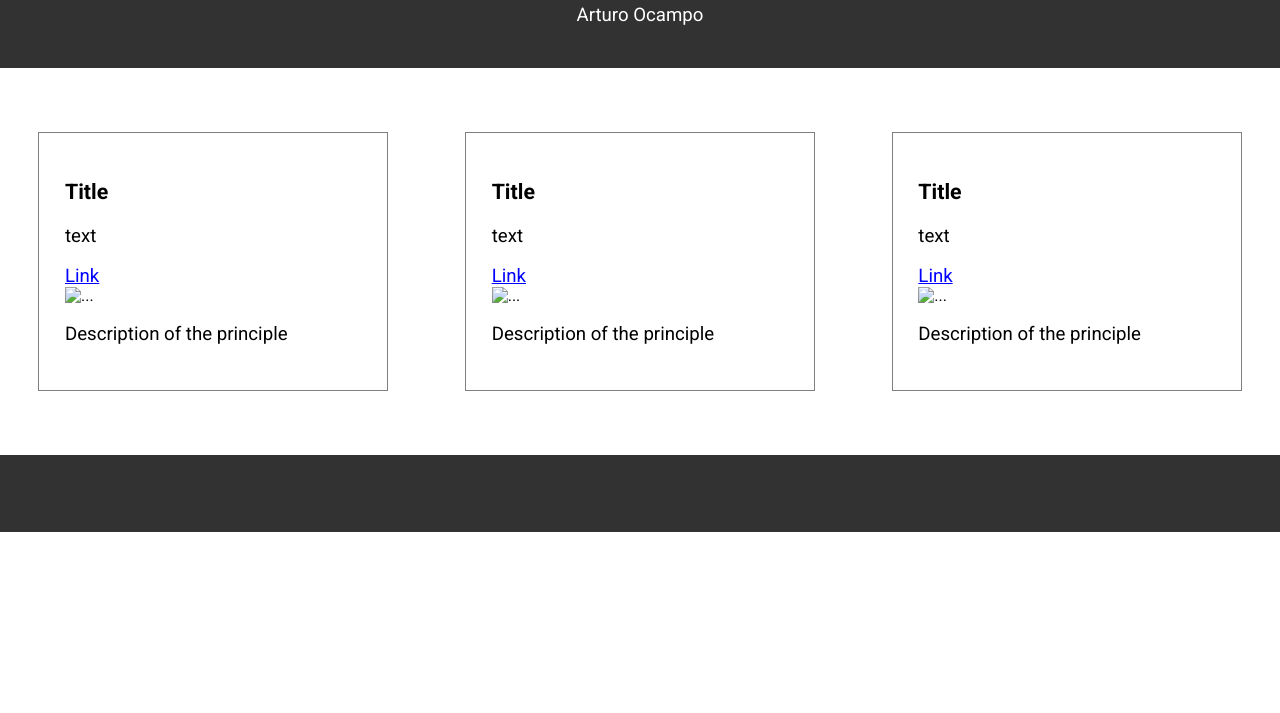
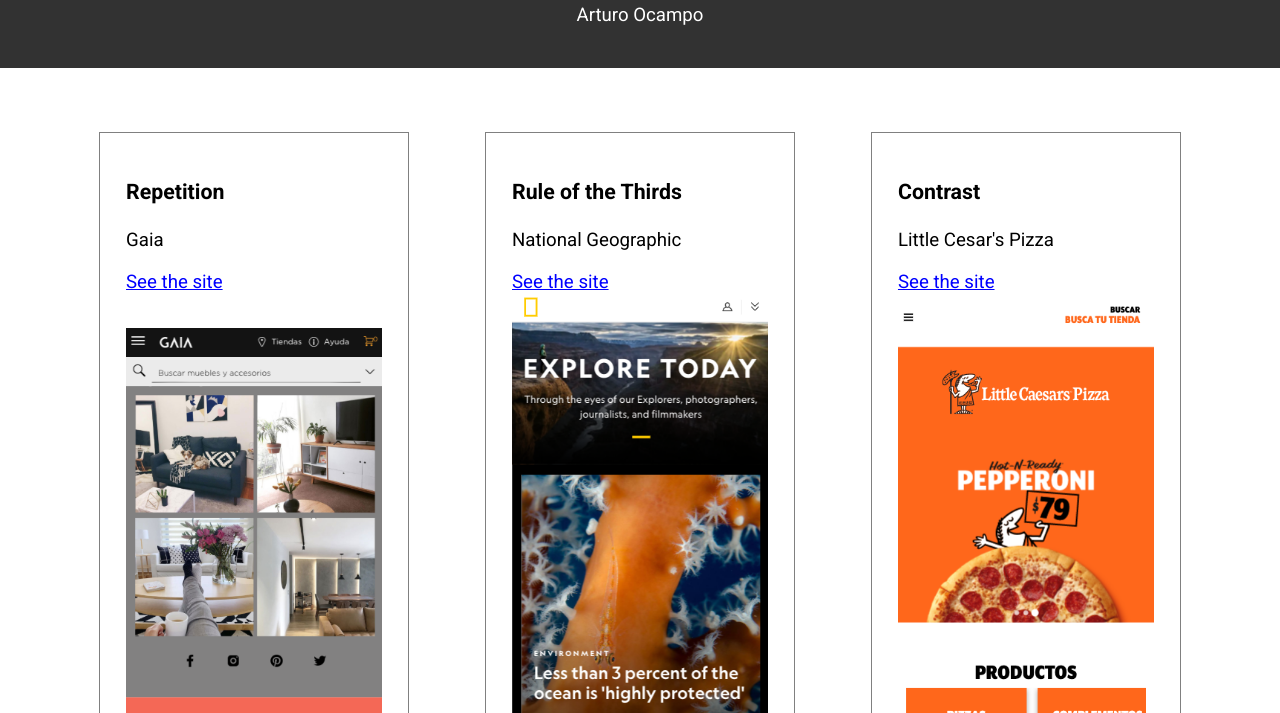
Before and after one commit to AOcampo93/AOcampo93, a plain HTML site: page design-principles.html in a window 1280 px wide. Shown: the part 87-800 px from the top of the page. Drawn offline with Linux system fonts and the light colour scheme.

Commit message:
Lesson 2

```diff
--- a/css/lesson2-Mobile.css
+++ b/css/lesson2-Mobile.css
@@ -1,10 +1,5 @@
 
 @media only screen and (max-width: 769px) {
-    .box{
-        width: 50%;
-    }
-  }
-  @media only screen and (max-width: 426px) {
     .box{
         width: 100%;
     }
--- a/css/lesson2.css
+++ b/css/lesson2.css
@@ -2,6 +2,8 @@ body{
     font-family: 'Roboto', sans-serif;
     margin: 0 auto;
 }
+img{width: 100%;}
+a{width: 100%;}
 header{
     width: 100%;
     background: #323232;
@@ -19,11 +21,14 @@ main{
 }
 .container{
     width: 100%;
+    height: auto;
     display: flex;
+    flex-wrap: wrap;
+    justify-content: center;
     padding: 2% 0% 2% 0%;
 }
 .box{
-    width: 33%;
+    width: 20%;
     border: 1px solid grey;
     padding: 2%;
     margin: 3%;
@@ -43,21 +48,13 @@ a:hover{
 .text{
     font-size: 14pt;
     font-weight: 100;
+    line-height: 1.5;
+}
+.container-img{
+    width: 100%;
 }
 footer{
     width: 100%;
     background: #323232;
     padding: 3% 0% 3% 0%;
 }
-
-
-@media only screen and (max-width: 769px) {
-    .box{
-        width: 50%;
-    }
-  }
-  @media only screen and (max-width: 426px) {
-    .box{
-        width: 100%;
-    }
-  }
--- a/design-principles.html
+++ b/design-principles.html
@@ -20,33 +20,39 @@
     <main>
         <div class="container">
             <div class="box">
-                    <p class="Title">Title</p>
-                    <p class="text">text</p>
-                    <a href="#">Link</a>
-                    <div>
-                    <img src="" alt="...">
+                    <p class="Title">Repetition</p>
+                    <p class="text">Gaia</p>
+                    <p><a href="https://www.gaiadesign.com.mx/">See the site</a></p>
+                    <br>
+                    <div class="container-img">
+                    <img src="images/Gaia.png" alt="...">
                     </div>
-                    <p class="text">Description of the principle</p>
+                    <p class="text">
+                        I like this website, Is a furniture store in Mexico City, This site always care about their designs. I consider that on this occasion we can observe a perfect example of repetition. they use boxes to show each category or furniture. Is interesting how this principle of the design can help us to generate the best designs.
+                    </p>
             </div>
 
             <div class="box">
-                    <p class="Title">Title</p>
-                    <p class="text">text</p>
-                    <a href="#">Link</a>
-                    <div>
-                    <img src="" alt="...">
-                    </div>
-                    <p class="text">Description of the principle</p>
+                <p class="Title">Rule of the Thirds</p>
+                <p class="text">National Geographic</p>
+                <a href="https://www.nationalgeographic.com/">See the site</a>
+                <br>
+                <div class="container-img">
+                <img src="images/NationalGeo.png" alt="Site of Nation Geographic">
+                </div>
+                <p class="text">The rule of thirds is a great help to capture your attention because of there more possibilities that some look at the image and then the information. The best example of it is the National geographic site. I like this example because is a site that has many images.</p>
             </div>
 
             <div class="box">
-                <p class="Title">Title</p>
-                <p class="text">text</p>
-                <a href="#">Link</a>
-                <div>
-                <img src="" alt="...">
+                <p class="Title">Contrast</p>
+                <p class="text">Little Cesar's Pizza</p>
+                <a href="https://mexico.littlecaesars.com/">See the site</a>
+                <br>
+                <div class="container-img">
+                <img src="images/LittleCesars.png" alt="...">
                 </div>
-                <p class="text">Description of the principle</p>
+                <p class="text">I like this site because is a perfect example of contrast, Little Cesar pizza has an orange-like their principal color in their brand, is difficult to apply colors like that in some designs or compositions.
+                    So is a great example because we can see a perfect balance between the orange and the blank space on the webpage.</p>
             </div>
         </div>
 
```
Also changed, not shown: images/Gaia.png (added), images/LittleCesars.png (added), images/NationalGeo.png (added).
